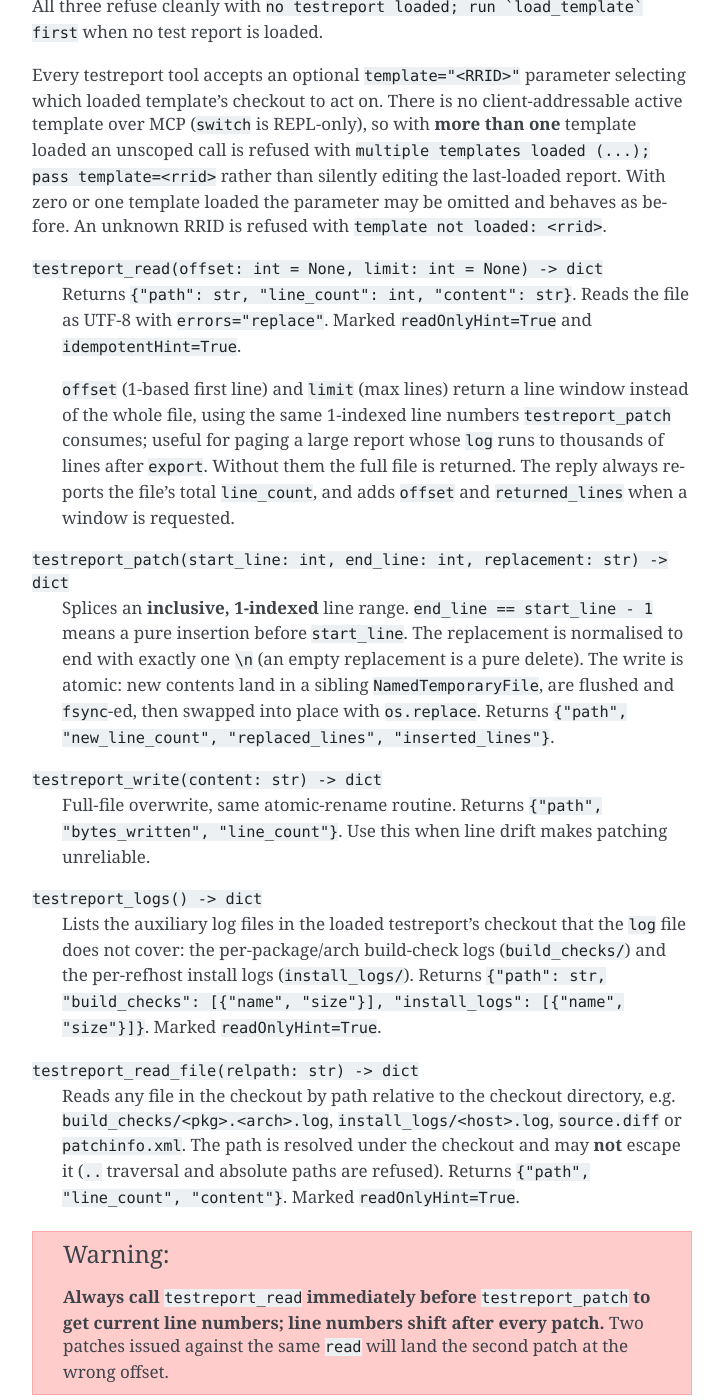
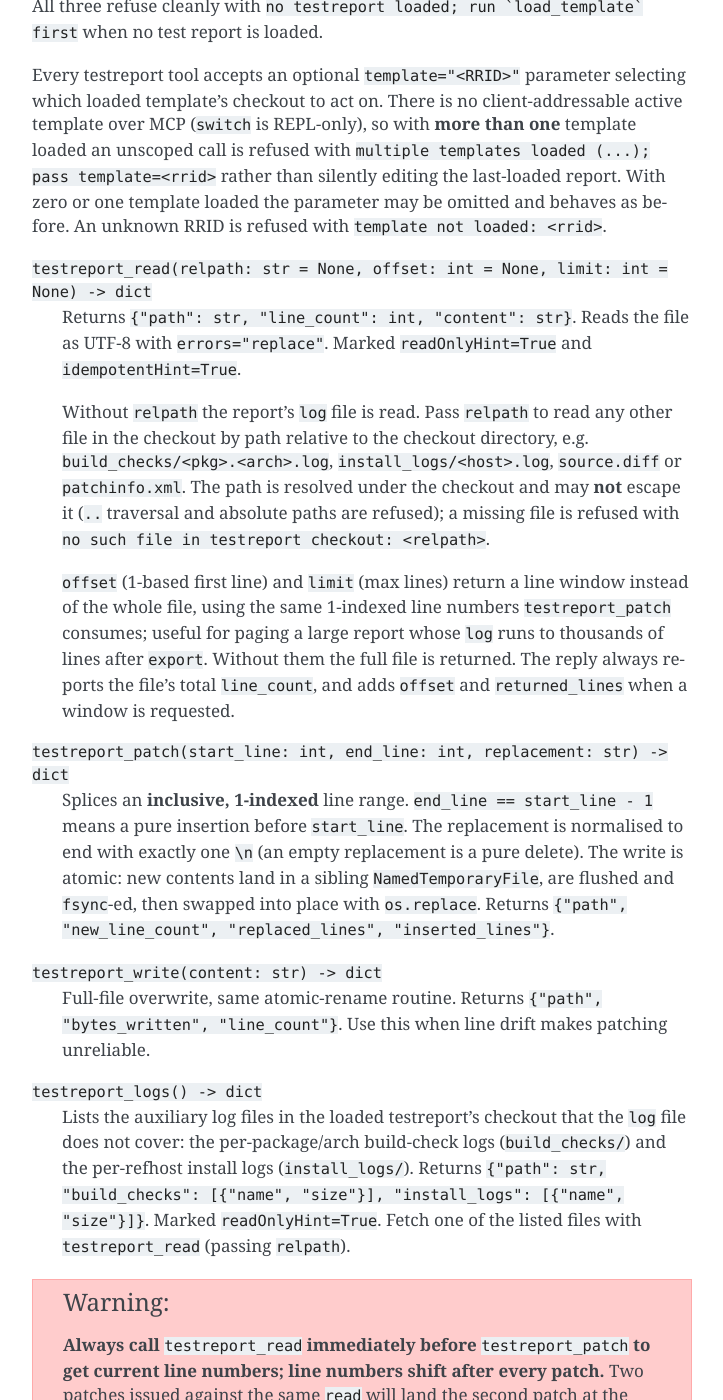
Before and after one commit to openSUSE/mtui, a Sphinx documentation site: the page built from Documentation/mcp.rst, in a window 1280 px wide and 1400 px high, scrolled down 6963 px. Shown: the whole window, without its empty margins (388-1111 px from the left). Built offline with Sphinx 7.4.7, drawn with Linux system fonts in a browser that asks for light colours; some of the changed text lies outside the part shown.

Commit message:
refactor(mcp): unify testreport read tools into testreport_read
The MCP testreport surface carried two redundant read tools:
testreport_read was just testreport_read_file hardwired to the log
file plus offset/limit paging, with near-identical return shapes.

Fold testreport_read_file into testreport_read via an optional
`relpath` parameter (defaults to the report's log file, traversal-
guarded), and drop testreport_read_file. The three write tools
(patch/write/fill) stay split: each has distinct, single-purpose
editing semantics, and collapsing them behind a mode arg would hurt
LLM tool-selection accuracy and write ergonomics.

Net surface: 6 -> 5 tools. testreport_logs still lists the auxiliary
build_checks/ and install_logs/ files, now fetched via testreport_read.

This removes testreport_read_file, which shipped in 18.0.1; callers
migrate testreport_read_file(relpath=...) to testreport_read(relpath=...).

Update profiles CORE keep-set, MCP docs, and tests accordingly.

```diff
--- a/Documentation/mcp.rst
+++ b/Documentation/mcp.rst
@@ -15,8 +15,9 @@ headless mtui session to LLM clients. Every non-interactive mtui
 command is auto-exposed as an MCP tool, and dedicated testreport tools
 (``testreport_read``, ``testreport_patch``, ``testreport_write``)
 replace the REPL's ``$EDITOR``-based ``edit`` flow, with
-``testreport_logs`` and ``testreport_read_file`` exposing the rest of
-the checkout (build-check and install logs, ``source.diff``, …).
+``testreport_logs`` and ``testreport_read`` (passing ``relpath``)
+exposing the rest of the checkout (build-check and install logs,
+``source.diff``, …).
 
 Session state is isolated per client. Under ``stdio`` one process
 serves one client, so there is exactly one ``Config`` / loaded test
@@ -340,10 +341,18 @@ silently editing the last-loaded report. With zero or one template loaded
 the parameter may be omitted and behaves as before. An unknown RRID is
 refused with ``template not loaded: <rrid>``.
 
-``testreport_read(offset: int = None, limit: int = None) -> dict``
+``testreport_read(relpath: str = None, offset: int = None, limit: int = None) -> dict``
     Returns ``{"path": str, "line_count": int, "content": str}``.
     Reads the file as UTF-8 with ``errors="replace"``. Marked
     ``readOnlyHint=True`` and ``idempotentHint=True``.
+
+    Without ``relpath`` the report's ``log`` file is read. Pass
+    ``relpath`` to read any other file in the checkout by path relative
+    to the checkout directory, e.g. ``build_checks/<pkg>.<arch>.log``,
+    ``install_logs/<host>.log``, ``source.diff`` or ``patchinfo.xml``.
+    The path is resolved under the checkout and may **not** escape it
+    (``..`` traversal and absolute paths are refused); a missing file is
+    refused with ``no such file in testreport checkout: <relpath>``.
 
     ``offset`` (1-based first line) and ``limit`` (max lines) return a
     line window instead of the whole file, using the same 1-indexed
@@ -374,15 +383,8 @@ refused with ``template not loaded: <rrid>``.
     build-check logs (``build_checks/``) and the per-refhost install
     logs (``install_logs/``). Returns ``{"path": str, "build_checks":
     [{"name", "size"}], "install_logs": [{"name", "size"}]}``. Marked
-    ``readOnlyHint=True``.
-
-``testreport_read_file(relpath: str) -> dict``
-    Reads any file in the checkout by path relative to the checkout
-    directory, e.g. ``build_checks/<pkg>.<arch>.log``,
-    ``install_logs/<host>.log``, ``source.diff`` or ``patchinfo.xml``.
-    The path is resolved under the checkout and may **not** escape it
-    (``..`` traversal and absolute paths are refused). Returns
-    ``{"path", "line_count", "content"}``. Marked ``readOnlyHint=True``.
+    ``readOnlyHint=True``. Fetch one of the listed files with
+    ``testreport_read`` (passing ``relpath``).
 
 .. warning::
 
```
Also changed, not shown: CHANGELOG.md (+15 -6 lines), 4 other files.
